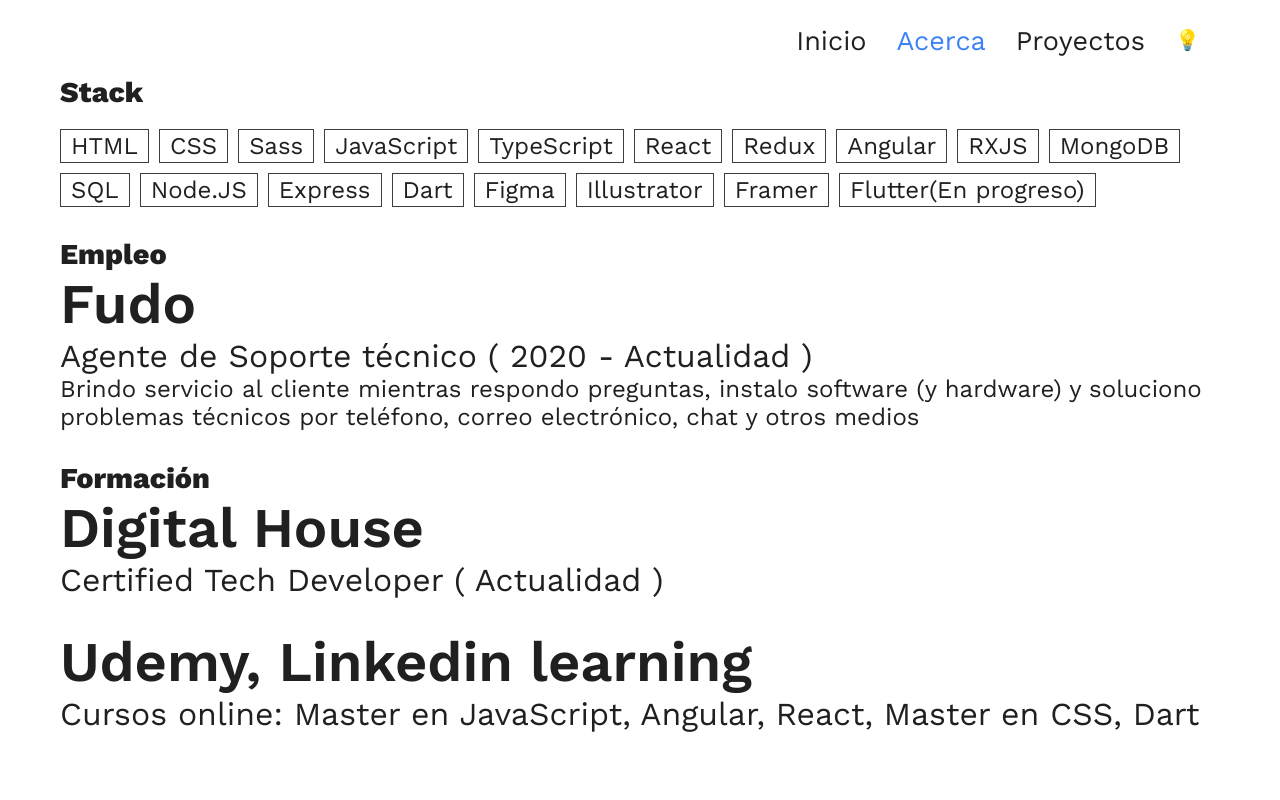
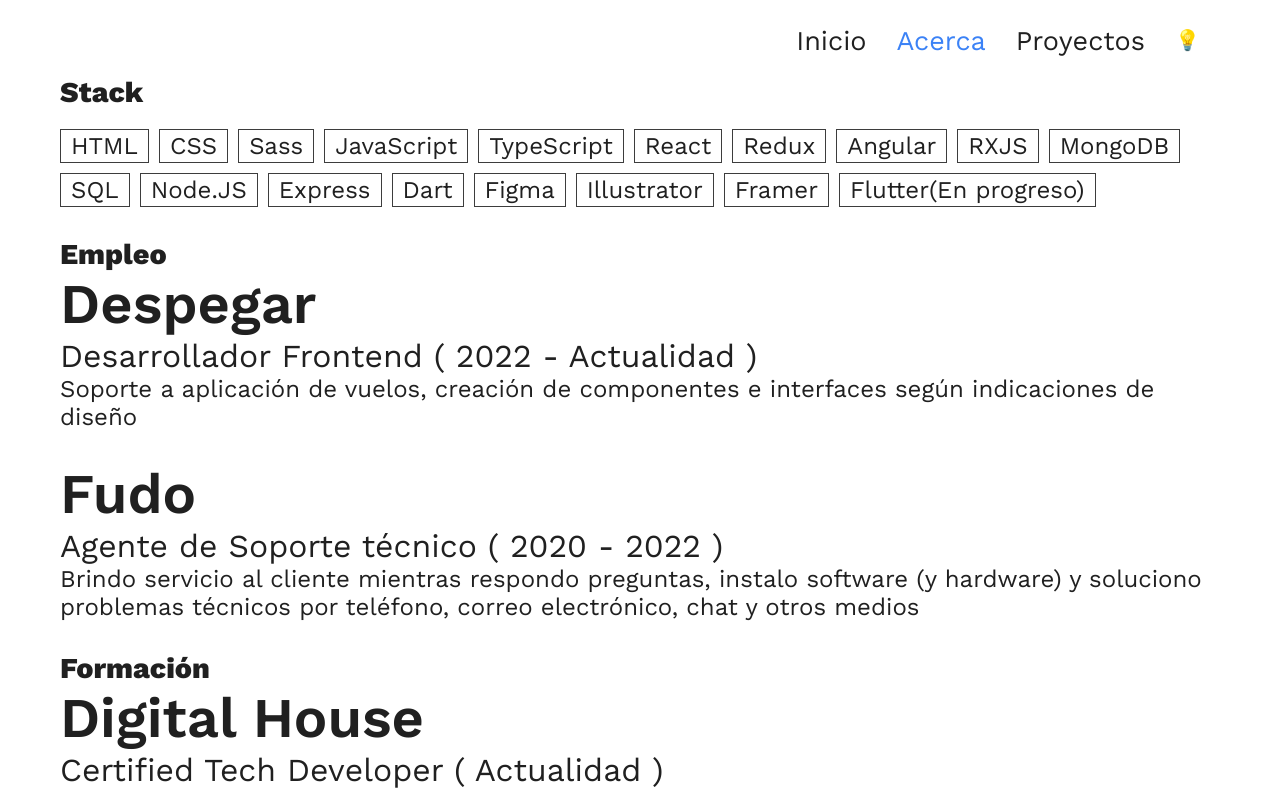
Before and after one commit to juliofranco9111/portafolio-react, a Next.js app: page /acerca in a window 1280 px wide. Shown: the top 800 px of the page. Built offline with nearby package versions, Linux system fonts and the light colour scheme.

Commit message:
cambios de empleo

```diff
--- a/database/database.js
+++ b/database/database.js
@@ -20,8 +20,13 @@ export const contactData = [
 
 export const work = [
   {
+    company: 'Despegar',
+    job: 'Desarrollador Frontend ( 2022 - Actualidad )',
+    desc: 'Soporte a aplicación de vuelos, creación de componentes e interfaces según indicaciones de diseño',
+  },
+  {
     company: 'Fudo',
-    job: 'Agente de Soporte técnico ( 2020 - Actualidad )',
+    job: 'Agente de Soporte técnico ( 2020 - 2022 )',
     desc: 'Brindo servicio al cliente mientras respondo preguntas, instalo software (y hardware) y soluciono problemas técnicos por teléfono, correo electrónico, chat y otros medios',
   },
 ];
@@ -130,7 +135,7 @@ export const projects = [
     repo: 'https://github.com/juliofranco9111/ticketsnodejs',
   },
   {
-    title: 'miChat (Real time)',
+    title: ' (Real time)',
     subtitle: 'Aplicación de Chat en tiempo real',
     keys: ['Node.JS', 'Express', 'SocketIO', 'HTMl', 'CSS', 'REST'],
     desc: 'Creada utilizando la librería Socket.IO, NodeJS para el REST Server, posibilidad de crear múltiples salas.',
```
